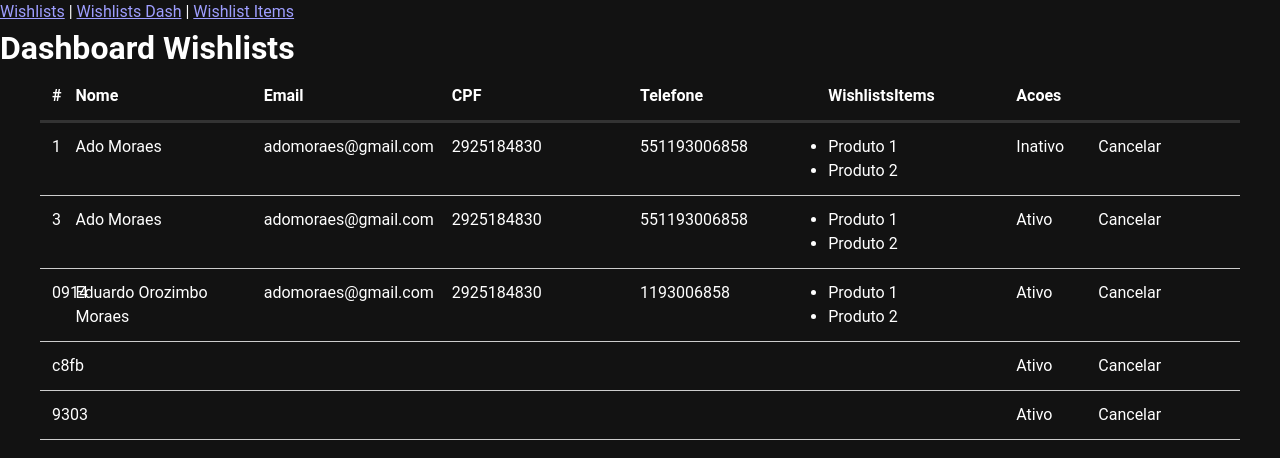
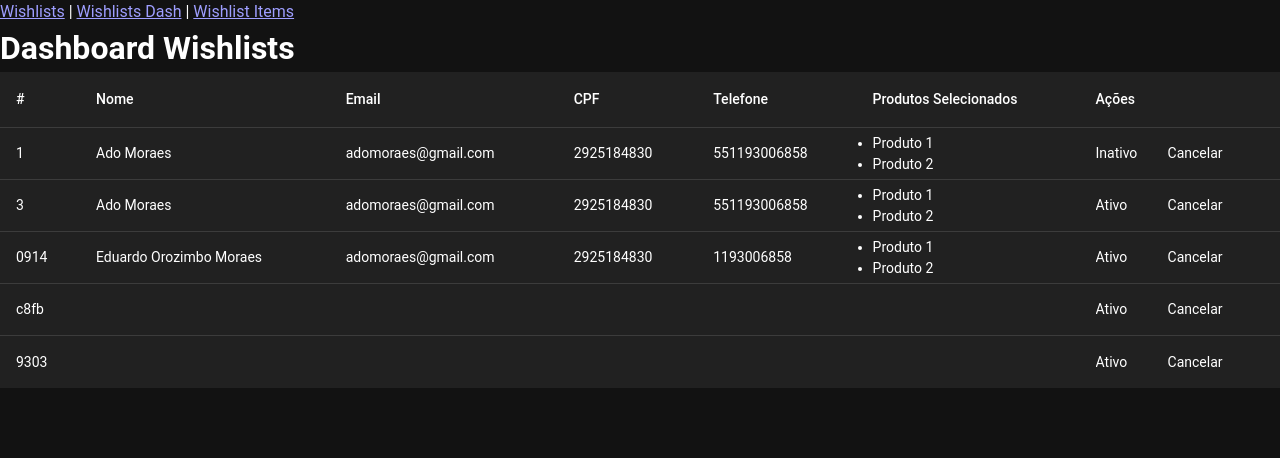
Before and after one commit to adomoraes/app-wishlist, a Vue app: page /wishlistsList in a window 1280 px wide. Shown: the top 458 px of the page. Built offline with nearby package versions, Linux system fonts and the light colour scheme; data requests are answered from the project's data file.

Commit message:
Implementing vuetify markup on dash component

```diff
--- a/src/components/WishlistsListDash.vue
+++ b/src/components/WishlistsListDash.vue
@@ -1,57 +1,50 @@
 <template>
-  <div id="wishlistsTable">
+    <h1>Dashboard Wishlists</h1>
     <WishlistsNotify :message="message" v-show="message" />
-    <div>
-      <div id="wishlistsTableHeading">
-        <div class="wishlistsId">
+    <v-table>
+    <thead>
+      <tr>
+        <th class="text-left">
           #
-        </div>
-        <div>
+        </th>
+        <th class="text-left">
           Nome
-        </div>
-        <div>
+        </th>
+        <th class="text-left">
           Email
-        </div>
-        <div>
+        </th>
+        <th class="text-left">
           CPF
-        </div>
-        <div>
+        </th>
+        <th class="text-left">
           Telefone
-        </div>
-        <div>
-          WishlistsItems
-        </div>
-        <div>
-          Acoes
-        </div>
-      </div>
-      <div id="wishlistsTableRows">
-        <div class="wishlistsTableRow"
-          v-for="wishlist in wishlists" :key="wishlist.id"
+        </th>
+        <th class="text-left">
+          Produtos Selecionados
+        </th>
+        <th class="text-left">
+          Ações
+        </th>
+      </tr>
+    </thead>
+    <tbody>
+      <tr
+        v-for="wishlist in wishlists"
+        :key="wishlist.id"
       >
-          <div class="wishlistsNumber">
-            {{ wishlist.id }}
-          </div>
-          <div>
-            {{ wishlist.name }}
-        </div>
-        <div>
-          {{ wishlist.email }}
-        </div>
-        <div>
-          {{ wishlist.vat }}
-        </div>
-        <div>
-          {{ wishlist.phoneNumber }}
-        </div>
-        <div>
+        <td>{{ wishlist.id }}</td>
+        <td>{{ wishlist.name }}</td>
+        <td>{{ wishlist.email }}</td>
+        <td>{{ wishlist.vat }}</td>
+        <td>{{ wishlist.phoneNumber }}</td>
+        <td>
           <ul>
             <li
               v-for="(wishlistItem, index) in wishlist.wishlistItems"
               :key="index">{{ wishlistItem }}</li>
           </ul>
-        </div>
-        <div>
+        </td>
+        <td>
           <select name="status" class="status" @change="updatedWishlist($event, wishlist.id)">
             <option value="">Selecione...</option>
             <option v-for="s in status"
@@ -60,11 +53,10 @@
             :value="s.tipo">{{ s.tipo }}</option>
           </select>
           <button class="deleteBtn" @click="deleteWishlist(wishlist.id)">Cancelar</button>
-        </div>
-        </div>
-      </div>
-    </div>
-  </div>
+        </td>
+      </tr>
+    </tbody>
+  </v-table>
 </template>
 
 <script>
@@ -118,16 +110,15 @@ export default {
       this.getWishlists()
     },
     async deleteWishlist(id){
+      if(confirm("Tem certeza?")){
         const req = await fetch(`http://localhost:3000/wishlists/${id}`,{
             method: "DELETE"
         })
         await req.json()
 
-      alert("Tem certeza?")
-
         this.message = 'Produto EXCLUIDO com sucesso'
         setTimeout(() => this.message = "", 3000)
-
+      }
       this.getWishlists()
     }
   },
--- a/src/views/WishlistsListView.vue
+++ b/src/views/WishlistsListView.vue
@@ -1,6 +1,5 @@
 <template>
   <div>
-    <h1>Dashboard Wishlists</h1>
     <WishlistsDash />
   </div>
 </template>
```
Lines whose indentation alone changed are shown as unchanged.
